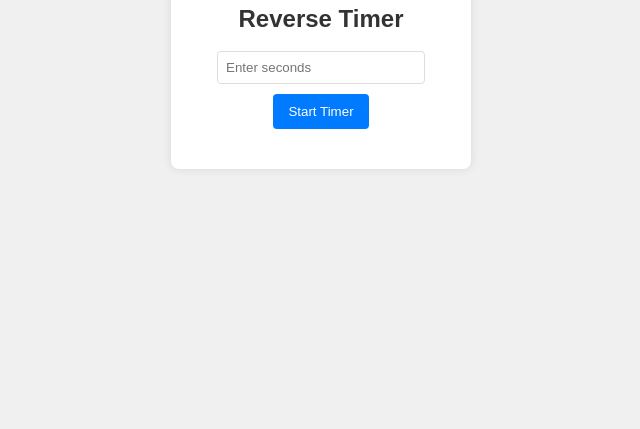
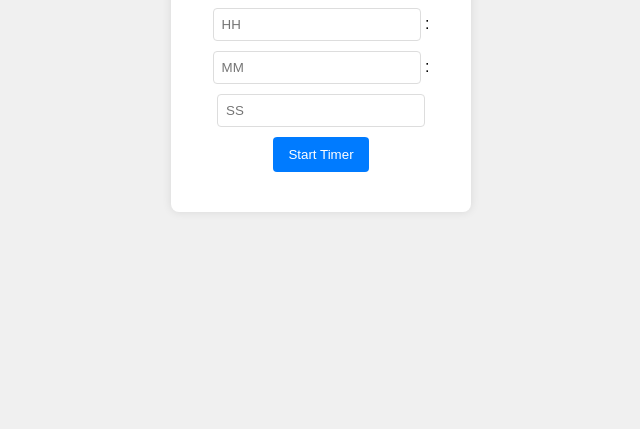
Before and after one commit to tk22kalal2/clock, a plain HTML site: page index.html in a window 1280 px wide. Shown: the part 371-800 px from the top of the page, without its empty margins (319-959 px from the left). Drawn offline with Linux system fonts and the light colour scheme.

Commit message:
Update index.html

```diff
--- a/index.html
+++ b/index.html
@@ -14,7 +14,13 @@
         </div>
         <div class="timer">
             <h2>Reverse Timer</h2>
-            <input type="number" id="countdownInput" placeholder="Enter seconds" />
+            <div class="input-group">
+                <input type="number" id="hoursInput" placeholder="HH" min="0" max="99" />
+                <span>:</span>
+                <input type="number" id="minutesInput" placeholder="MM" min="0" max="59" />
+                <span>:</span>
+                <input type="number" id="secondsInput" placeholder="SS" min="0" max="59" />
+            </div>
             <button onclick="startCountdown()">Start Timer</button>
             <p id="countdownDisplay"></p>
         </div>
```
